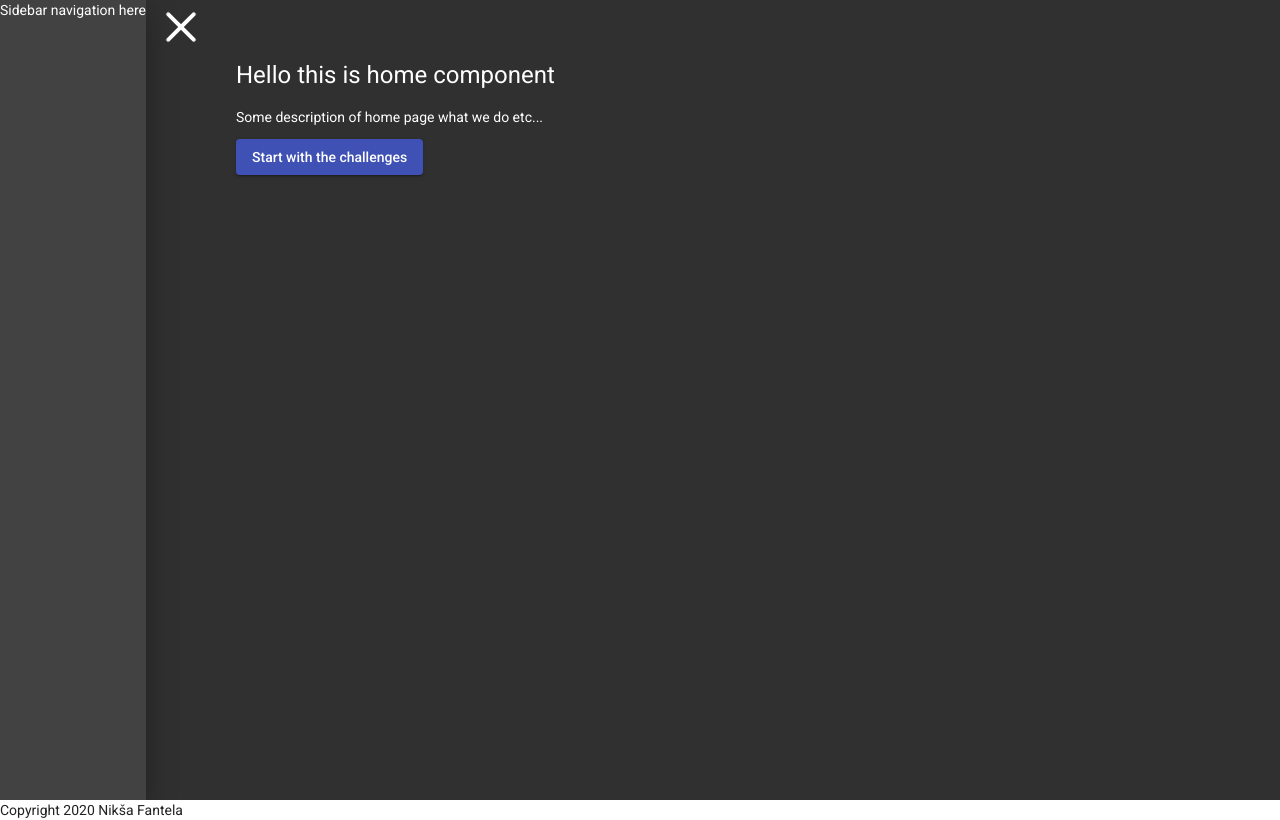
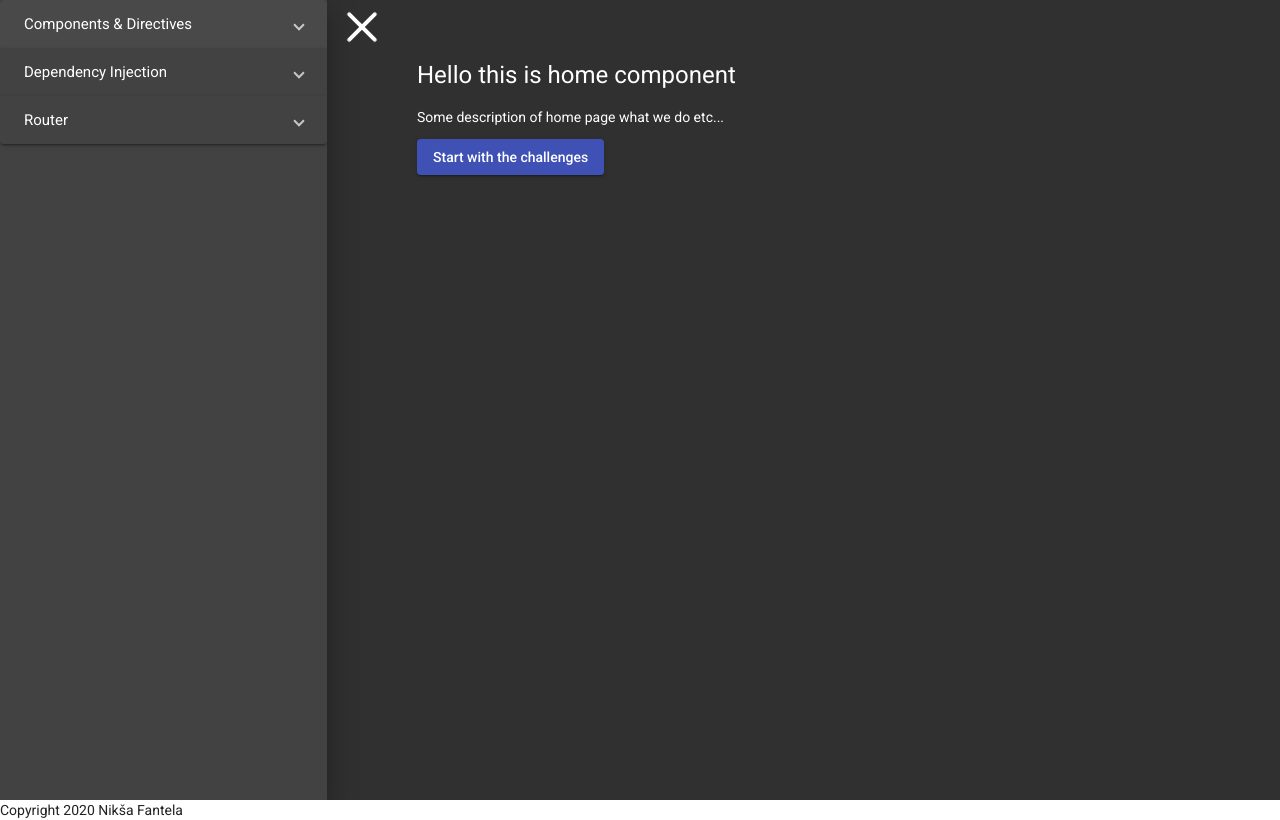
Before and after one commit to NFantela/angular-challenger, an Angular app: page / in a window 1280 px wide. Both pictures are taken after a click on the button 35 px from the left and 29 px from the top of the page. Built offline with nearby package versions, Linux system fonts and the light colour scheme.

Commit message:
Added json files and sidebar call

```diff
--- a/src/app/app.component.html
+++ b/src/app/app.component.html
@@ -1,6 +1,23 @@
 <mat-drawer-container class="body-wrapper" [hasBackdrop]="false">
   <mat-drawer #drawer mode="push">
-    Sidebar navigation here
+
+    <mat-accordion>
+      <mat-expansion-panel *ngFor="let chapter of allChapters$ | async">
+        <mat-expansion-panel-header>
+          <mat-panel-title>
+            {{ chapter.chapterName }}
+          </mat-panel-title>
+        </mat-expansion-panel-header>
+
+        <mat-list role="list">
+          <mat-list-item *ngFor="let topic of chapter.challenges" role="listitem">
+            {{ topic.challengeTitle }}
+          </mat-list-item>
+        </mat-list>
+
+      </mat-expansion-panel>
+    </mat-accordion>
+
   </mat-drawer>
   <mat-drawer-content>
 
--- a/src/app/app.component.ts
+++ b/src/app/app.component.ts
@@ -1,4 +1,7 @@
-import { ChangeDetectionStrategy, Component } from '@angular/core';
+import { ChangeDetectionStrategy, Component, Inject, OnInit } from '@angular/core';
+import {  Observable, of } from 'rxjs';
+import { Chapter } from './features/shared/models/chapter';
+import { ChallengesService } from './features/shared/services/challenges-http.service';
 
 @Component({
   selector: 'app-root',
@@ -6,6 +9,14 @@ import { ChangeDetectionStrategy, Component } from '@angular/core';
   changeDetection: ChangeDetectionStrategy.OnPush,
   styleUrls: ['./app.component.scss']
 })
-export class AppComponent {
-  title = 'angular-challenger';
+export class AppComponent implements OnInit {
+
+  constructor(@Inject(ChallengesService) private readonly _challengesService :ChallengesService){}
+
+  allChapters$:Observable<Chapter | Object> = of([]);
+
+  ngOnInit(){
+    this.allChapters$ = this._challengesService.getAllChapters();
+  }
+
 }
--- /dev/null
+++ b/src/app/features/shared/models/chapter.ts
@@ -0,0 +1,8 @@
+import { Challenge } from './challenge';
+
+export interface Chapter {
+    chapterName:string,
+    challengeDescription:string,
+    chapterUrl:string,
+    challenges: ReadonlyArray<Pick<Challenge, 'challengeTitle'> & {challengeLocation:string}>
+}
--- /dev/null
+++ b/src/app/features/shared/services/challenges-http.service.ts
@@ -0,0 +1,22 @@
+import { Inject, Injectable } from '@angular/core';
+import { HttpClient } from '@angular/common/http';
+import { Observable, of } from 'rxjs';
+import { catchError } from 'rxjs/operators';
+import { Chapter } from '../models/chapter';
+
+
+@Injectable({providedIn:'root'})
+export class ChallengesService {
+
+    private readonly componentsPath = 'assets/challenges/components-directives';
+    private readonly chaptersPath = 'assets/challenges';
+
+    constructor(@Inject(HttpClient) private readonly _http: HttpClient) {}
+
+
+    getAllChapters():Observable<Chapter[]>{
+        return this._http.get<Chapter[]>(`${this.chaptersPath}/all-chapters.json`).pipe(
+            catchError((error: string) => of([]))
+        );
+    }
+}
--- /dev/null
+++ b/src/assets/challenges/all-chapters.json
@@ -0,0 +1,30 @@
+
+[
+    {
+        "chapterName": "Components & Directives",
+        "challengeDescription" : "A css like selectors used in components and directives present us with many possible options...",
+        "chapterUrl" : "components",
+        "challenges": [
+           {
+               "challengeTitle": "Component and directive selectors",
+               "challengeLocation" : "selectors"
+           },
+           {
+            "challengeTitle": "Test 2",
+            "challengeLocation" : "selectors"
+            }
+        ]
+    },
+    {
+        "chapterName": "Dependency Injection",
+        "challengeDescription" : "A css like selectors used in components and directives present us with many possible options...",
+        "chapterUrl" : "dependency-injection",
+        "challenges": [ ]
+    },
+    {
+        "chapterName": "Router",
+        "challengeDescription" : "A css like selectors used in components and directives present us with many possible options...",
+        "chapterUrl" : "router",
+        "challenges": [ ]
+    }
+]
--- a/src/environments/environment.ts
+++ b/src/environments/environment.ts
@@ -6,7 +6,12 @@ export const environment = {
   production: false,
   navRoutes:{
     components:'components',
-    notFound:'not-found'
+    notFound:'not-found',
+    dependencyInjection : 'dependency-injection',
+    router:'router'
+  },
+  jsonFiles:{
+    selectors:'selectors'
   }
 };
 
```
Also changed, not shown: src/app/app.module.ts (+7 -0 lines), src/app/features/shared/models/challenge.ts (added, +13 -0 lines), src/assets/challenges/components/selectors.json (added, +18 -0 lines), src/environments/environment.prod.ts (+6 -1 lines).
